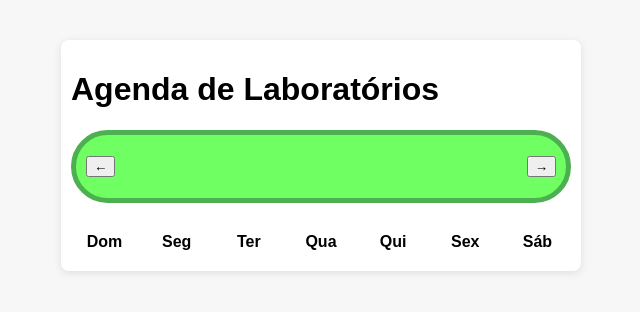
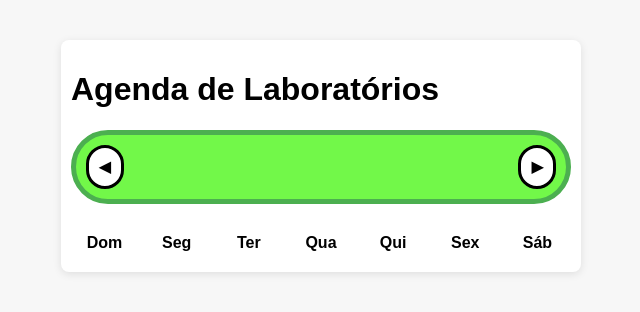
Before and after one commit to cocmorumbi/Agenda-online, a website: page public/index.html in a window 1280 px wide. Shown: the whole page, without its empty margins (319-959 px from the left). Drawn offline with Linux system fonts and the light colour scheme; no server answers.

Commit message:
mudança de botões

```diff
--- a/public/index.html
+++ b/public/index.html
@@ -10,9 +10,9 @@
   <div class="container">
     <h1>Agenda de Laboratórios</h1>
     <div class="header">
-      <button id="prev">←</button>
-      <h1 id="month-year"></h1>
-      <button id="next">→</button>
+      <button id="prev">◀</button>
+      <h2 id="month-year"></h2>
+      <button id="next">▶</button>
     </div>
     <div class="calendar">
 
--- a/public/style.css
+++ b/public/style.css
@@ -12,6 +12,7 @@ body {
 
 .container {
   align-items: center;
+  justify-content: center;
   width: 100%;
   max-width: 500px;
   margin-top: 40px;
@@ -29,7 +30,24 @@ body {
   border: 5px solid #4caf50;
   border-radius: 50px;
   padding: 10px;
-  background: #70ff63;
+  background: rgb(114, 248, 73);
+}
+
+.header button {
+  background: #ffffff;
+  color: rgb(0, 0, 0);
+  border: 3px solid rgb(0, 0, 0);
+  border-radius: 90px;
+  padding: 10px 10px;
+  font-size: 15px;
+  font-weight: bold;
+  cursor: pointer;
+
+  display: flex;
+  align-items: center;
+  justify-content: center;
+
+  transition: all 0.2s ease;
 }
 
 .header h2 {
```
